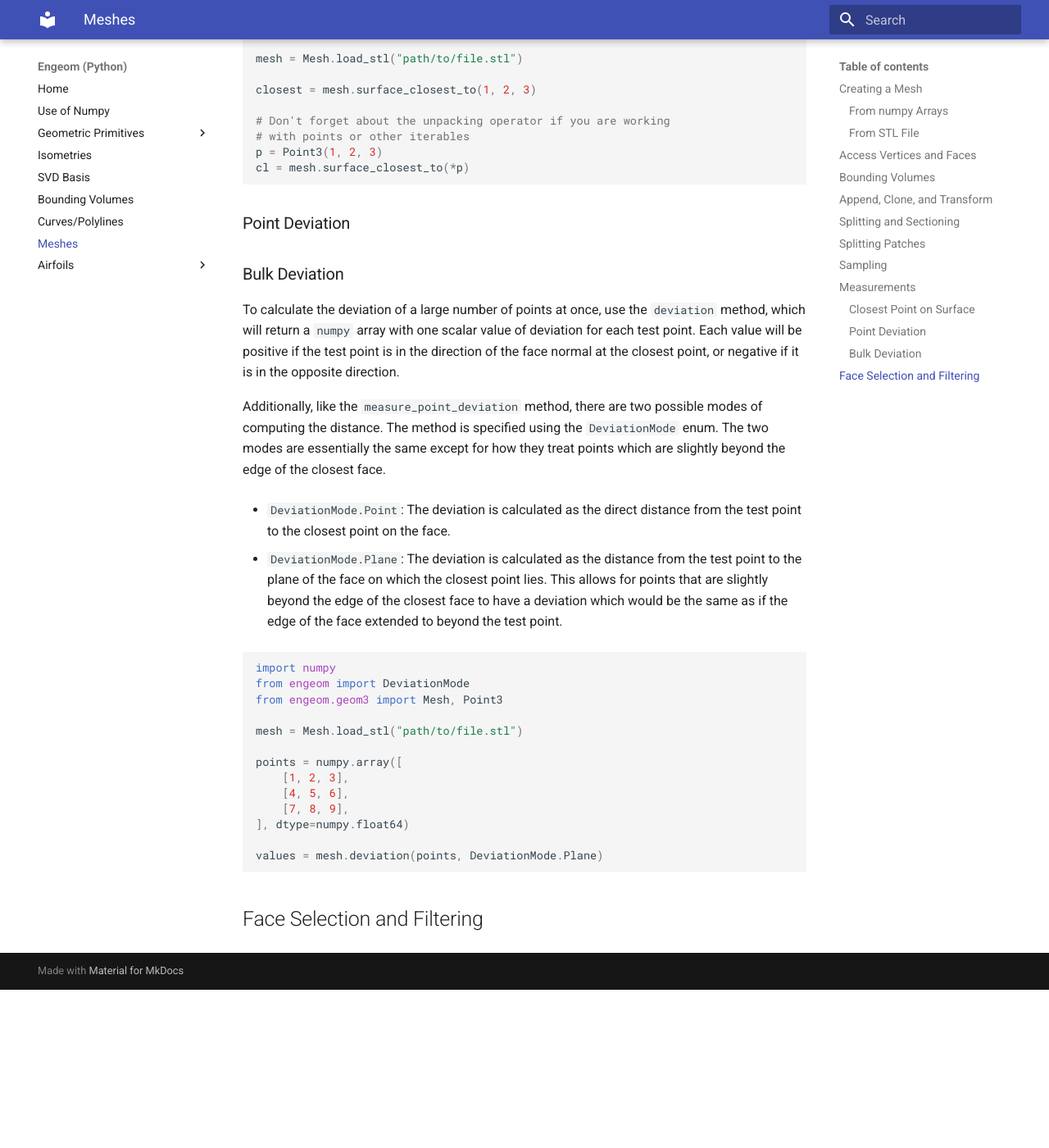
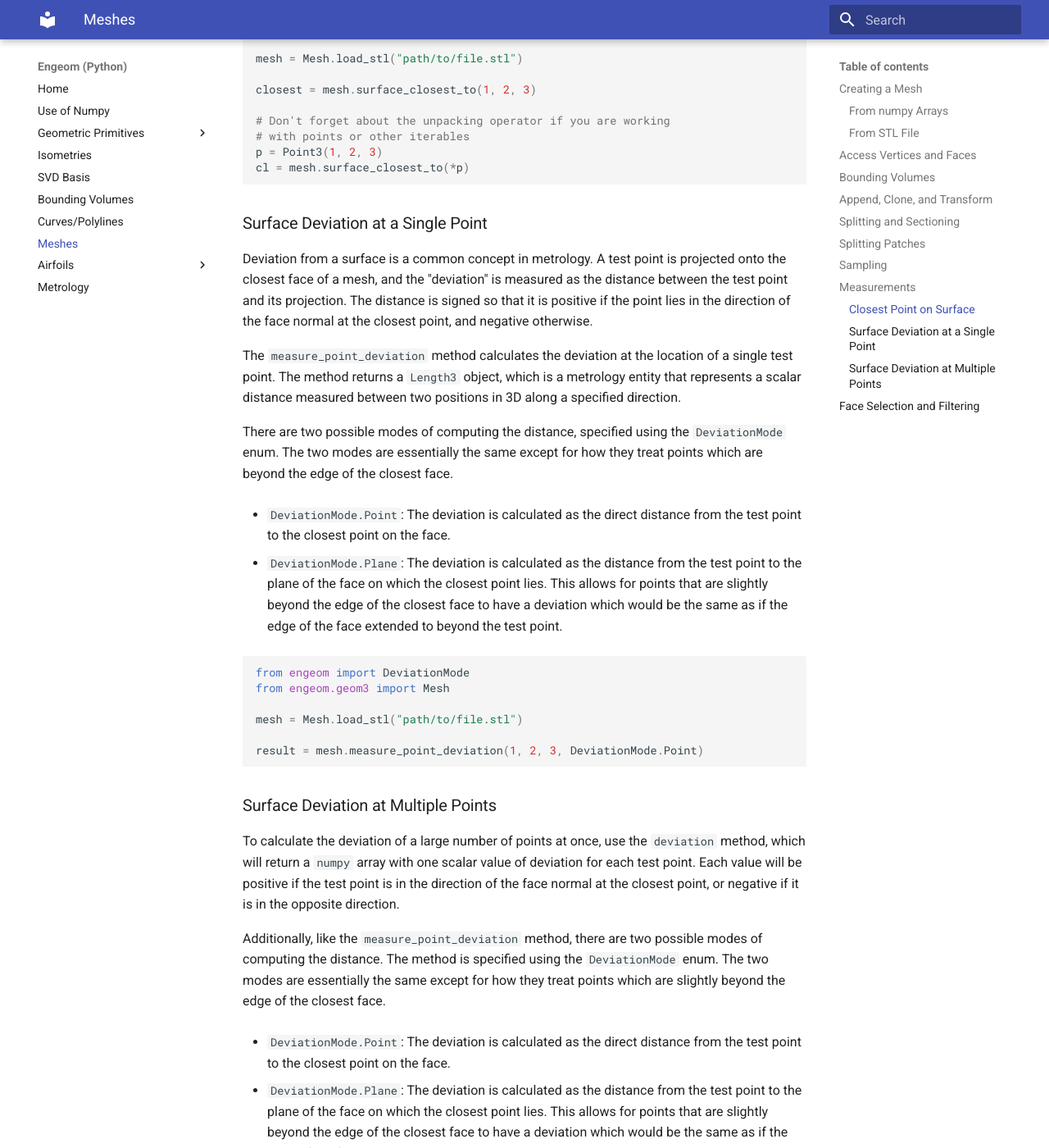
Before and after one commit to mattj23/py-engeom, an MkDocs documentation site: the page built from docs/meshes.md, in a window 1280 px wide and 1400 px high, scrolled down 5153 px. Shown: the whole window at 82% size. Built offline with MkDocs 1.6.1 and Material for MkDocs 9.7.7, drawn with Linux system fonts in a browser that asks for light colours; before the commit the page ends 6360 px from its top, so only the background shows below that.

Commit message:
more mesh documentation

````diff
--- a/docs/meshes.md
+++ b/docs/meshes.md
@@ -244,10 +244,37 @@ p = Point3(1, 2, 3)
 cl = mesh.surface_closest_to(*p)
 ```
 
-### Point Deviation
+### Surface Deviation at a Single Point
 
+Deviation from a surface is a common concept in metrology.  A test point is projected onto the closest face of a mesh,
+and the "deviation" is measured as the distance between the test point and its projection.  The distance is signed so
+that it is positive if the point lies in the direction of the face normal at the closest point, and negative
+otherwise.
 
-### Bulk Deviation
+The `measure_point_deviation` method calculates the deviation at the location of a single test point. The method returns
+a `Length3` object, which is a metrology entity that represents a scalar distance measured between two positions in 3D
+along a specified direction.
+
+There are two possible modes of computing the distance, specified using the `DeviationMode` enum.  The two modes are
+essentially the same except for how they treat points which are beyond the edge of the closest face.
+
+- `DeviationMode.Point`: The deviation is calculated as the direct distance from the test point to the closest point on
+  the face.
+
+- `DeviationMode.Plane`: The deviation is calculated as the distance from the test point to the plane of the face on
+  which the closest point lies. This allows for points that are slightly beyond the edge of the closest face to have a
+  deviation which would be the same as if the edge of the face extended to beyond the test point.
+
+```python
+from engeom import DeviationMode
+from engeom.geom3 import Mesh
+
+mesh = Mesh.load_stl("path/to/file.stl")
+
+result = mesh.measure_point_deviation(1, 2, 3, DeviationMode.Point)
+```
+
+### Surface Deviation at Multiple Points
 
 To calculate the deviation of a large number of points at once, use the `deviation` method, which will return a `numpy`
 array with one scalar value of deviation for each test point. Each value will be positive if the test point is in the
@@ -268,7 +295,7 @@ points which are slightly beyond the edge of the closest face.
 ```python
 import numpy
 from engeom import DeviationMode
-from engeom.geom3 import Mesh, Point3
+from engeom.geom3 import Mesh
 
 mesh = Mesh.load_stl("path/to/file.stl")
 
--- a/mkdocs.yml
+++ b/mkdocs.yml
@@ -16,6 +16,7 @@ nav:
   - Meshes: meshes.md
   - Airfoils:
       - Introduction: airfoils/intro.md
+  - Metrology: metrology.md
 
 markdown_extensions:
   - pymdownx.arithmatex:
````
Also changed, not shown: docs/metrology.md (added, +11 -0 lines).
